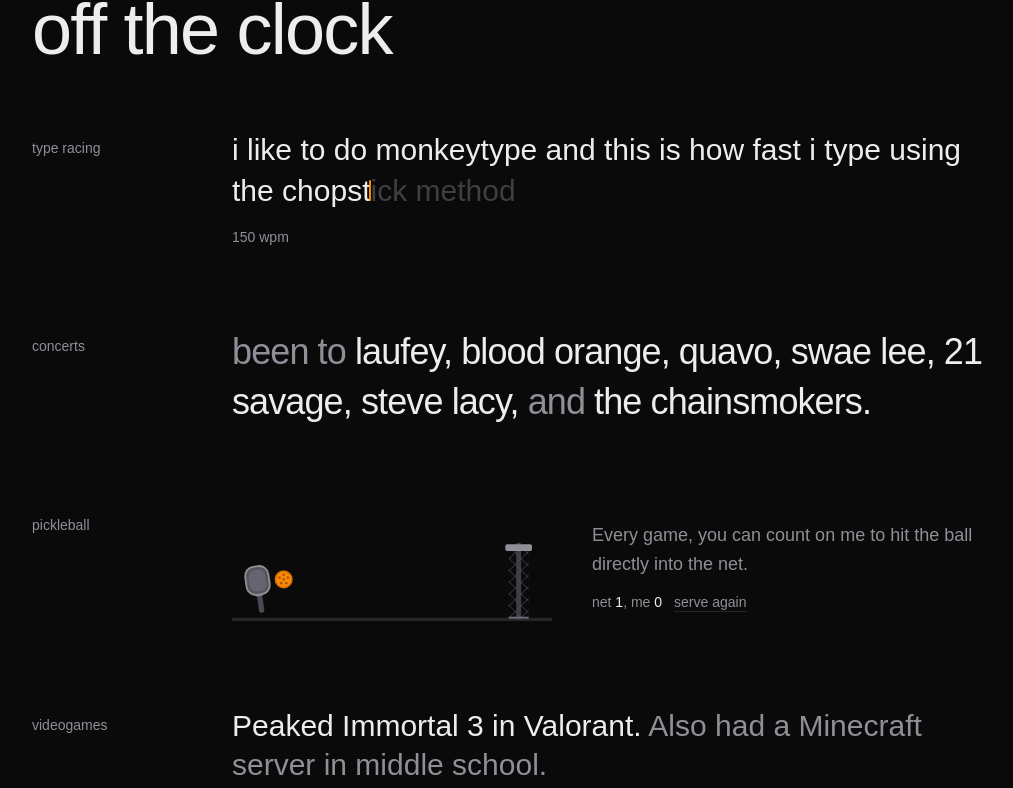
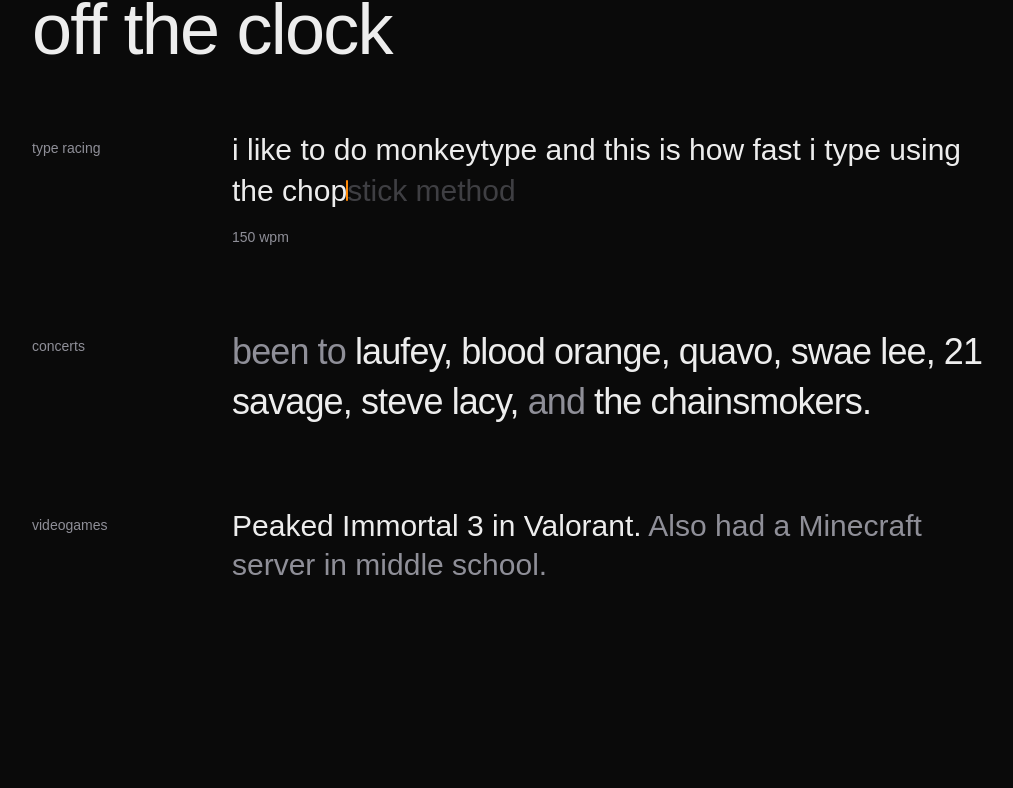
Before and after one commit to tyl3rn/portfolio, a Next.js app: page /personal in a window 1280 px wide. Shown: the part 664-1452 px from the top of the page, without its empty margins (128-1141 px from the left). Built offline with nearby package versions, Linux system fonts and the light colour scheme; a web font is replaced by a local one.

Commit message:
drop pickleball from off the clock, the home page penguins cover it

```diff
--- a/app/components/off-the-clock.tsx
+++ b/app/components/off-the-clock.tsx
@@ -1,12 +1,13 @@
 "use client";
 
 import { useEffect, useRef, useState } from "react";
-import { motion, useAnimate, useInView, useReducedMotion } from "framer-motion";
+import { motion, useInView, useReducedMotion } from "framer-motion";
 import { Morph } from "./type";
 
 // Each hobby is a row in the same label + content rhythm as Experience on
-// the home page; what changes is the content. Amber only shows up where it
-// does elsewhere on the site: the caret and the pickleball.
+// the home page; what changes is the content. The typing caret is the only
+// amber here, same as the site's other sparing accents. (Pickleball lives
+// on the home page with the penguins.)
 
 function Row({ label, children }: { label: string; children: React.ReactNode }) {
   return (
@@ -129,146 +130,6 @@
   );
 }
 
-/* ---------------- pickleball: every serve finds the net ---------------- */
-
-// Ball path, relative to where it rests by the paddle.
-const IMPACT = { x: 132, y: 4 }; // ball's edge meets the mesh
-const PEAK_Y = -36;
-const GROUND_Y = 19;
-
-function Paddle() {
-  // grip at the origin, face above it; same paddle as the home page
-  return (
-    <g>
-      <rect x="-1.6" y="-10" width="3.2" height="10" rx="1.3" fill="#4a4a52" />
-      <rect x="-2.2" y="-11.5" width="4.4" height="1.8" rx="0.9" fill="#6b6b74" />
-      <rect x="-7" y="-28" width="14" height="17" rx="5.5" fill="#55555c" stroke="#8f8f98" strokeWidth="1.1" />
-      <rect x="-5" y="-26" width="10" height="13" rx="4" fill="#65656f" />
-    </g>
-  );
-}
-
-function NetBall() {
-  const [scope, animate] = useAnimate();
-  const ref = useRef<HTMLDivElement>(null);
-  const inView = useInView(ref, { once: true, amount: 0.6 });
-  const reduced = useReducedMotion();
-  const [serves, setServes] = useState(0);
-  const busy = useRef(false);
-
-  const serve = async () => {
-    if (reduced) {
-      setServes((n) => n + 1);
-      return;
-    }
-    if (busy.current) return;
-    busy.current = true;
-
-    await animate("[data-paddle]", { rotate: -28 }, { duration: 0.14, ease: "easeOut" });
-    void animate("[data-paddle]", { rotate: [-28, 22, 0] }, { duration: 0.4, ease: "easeOut" });
-    await animate(
-      "[data-ball]",
-      { x: [0, IMPACT.x / 2, IMPACT.x], y: [0, PEAK_Y, IMPACT.y] },
-      { duration: 0.55, ease: "linear", y: { duration: 0.55, ease: ["easeOut", "easeIn"] } }
-    );
-
-    // straight into the net: it bulges, the ball drops and dribbles back
-    setServes((n) => n + 1);
-    void animate("[data-mesh]", { x: [0, 2.5, -1, 0] }, { duration: 0.35, ease: "easeOut" });
-    await animate(
-      "[data-ball]",
-      { x: [IMPACT.x, IMPACT.x - 5, IMPACT.x - 8], y: [IMPACT.y, GROUND_Y, GROUND_Y - 6, GROUND_Y] },
-      { duration: 0.6, ease: "linear", y: { duration: 0.6, ease: ["easeIn", "easeOut", "easeIn"] } }
-    );
-
-    await animate("[data-ball]", { opacity: 0 }, { duration: 0.25, delay: 0.5 });
-    await animate("[data-ball]", { x: 0, y: 0 }, { duration: 0 });
-    await animate("[data-ball]", { opacity: 1 }, { duration: 0.2 });
-    busy.current = false;
-  };
-
-  // one serve on its own the first time the row scrolls into view
-  useEffect(() => {
-    if (!inView) return;
-    const t = setTimeout(serve, 400);
-    return () => clearTimeout(t);
-    // eslint-disable-next-line react-hooks/exhaustive-deps
-  }, [inView]);
-
-  return (
-    <div
-      ref={ref}
-      className="grid gap-x-10 gap-y-4 md:grid-cols-[minmax(0,20rem)_1fr] md:items-center"
-    >
-      <button
-        ref={scope}
-        type="button"
-        onClick={serve}
-        aria-label="Serve another one"
-        className="block w-full max-w-xs cursor-pointer md:max-w-none"
-      >
-        <svg viewBox="28 36 192 72" aria-hidden className="block w-full">
-          <defs>
-            <pattern
-              id="servemesh"
-              width="5"
-              height="5"
-              patternUnits="userSpaceOnUse"
-              patternTransform="rotate(45)"
-            >
-              <line x1="0" y1="0" x2="0" y2="5" stroke="#4a4a52" strokeWidth="0.7" />
-              <line x1="0" y1="0" x2="5" y2="0" stroke="#4a4a52" strokeWidth="0.7" />
-            </pattern>
-          </defs>
-
-          {/* court */}
-          <line x1="14" y1="104" x2="246" y2="104" stroke="#262626" strokeWidth="2" strokeLinecap="round" />
-
-          {/* net, side on: post, mesh, and the top tape */}
-          <rect x="198.5" y="58" width="3" height="46" rx="1" fill="#3d3d44" />
-          <g data-mesh>
-            <rect x="194" y="62" width="12" height="41" fill="url(#servemesh)" />
-            <rect x="192" y="59" width="16" height="4" rx="1" fill="#8f8f98" />
-            <line x1="194" y1="103" x2="206" y2="103" stroke="#6b6b74" strokeWidth="1.2" />
-          </g>
-
-          <g transform="translate(46 100) rotate(-8)">
-            <g data-paddle style={{ transformBox: "fill-box", transformOrigin: "50% 100%" }}>
-              <Paddle />
-            </g>
-          </g>
-
-          {/* the ball, waiting by the paddle */}
-          <g transform="translate(59 80)">
-            <g data-ball>
-              <circle r="5" fill="#ff8906" stroke="#c96f05" strokeWidth="0.9" />
-              <g fill="#a35a04">
-                <circle cx="0" cy="0" r="0.8" />
-                <circle cx="0" cy="-2.7" r="0.8" />
-                <circle cx="2.5" cy="-1" r="0.8" />
-                <circle cx="1.5" cy="2.3" r="0.8" />
-                <circle cx="-1.5" cy="2.3" r="0.8" />
-                <circle cx="-2.5" cy="-1" r="0.8" />
-              </g>
-            </g>
-          </g>
-        </svg>
-      </button>
-
-      <div>
-        <p className="text-base sm:text-lg text-muted leading-relaxed">
-          Every game, you can count on me to hit the ball directly into the net.
-        </p>
-        <p className="casual mt-3 text-sm text-muted">
-          net <span className="tabular-nums text-ink">{serves}</span>, me{" "}
-          <span className="text-ink">0</span>
-          <TextButton onClick={serve}>serve again</TextButton>
-        </p>
-      </div>
-    </div>
-  );
-}
-
 /* ---------------- the section ---------------- */
 
 export default function OffTheClock() {
@@ -292,10 +153,6 @@
         </p>
       </Row>
 
-      <Row label="pickleball">
-        <NetBall />
-      </Row>
-
       <Row label="videogames">
         <p className="casual text-xl sm:text-3xl leading-[1.3] text-ink">
           Peaked Immortal 3 in Valorant.{" "}
```
